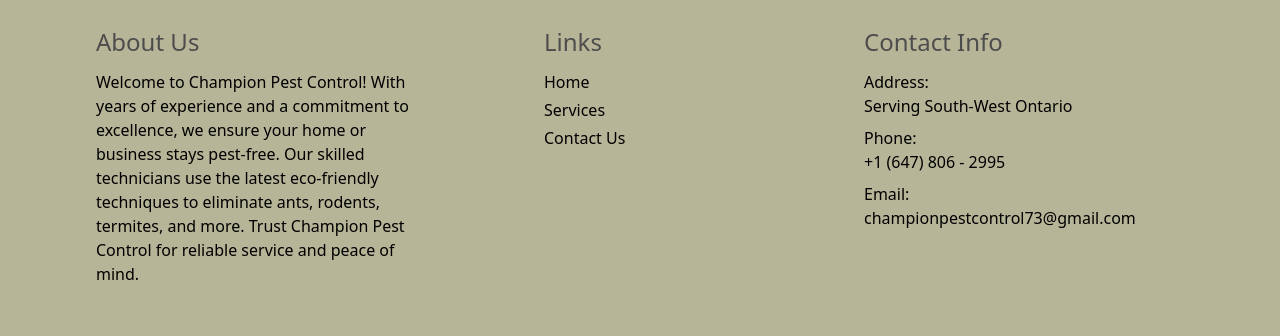
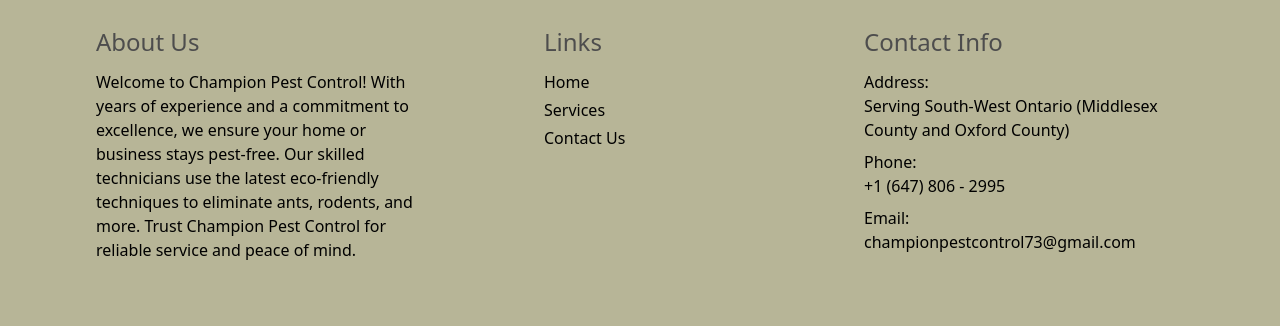
Before and after one commit to kramolar/CHAMPION-PEST-CONTROL, a React (Vite) app: page / in a window 1280 px wide. Shown: the part 1716-2052 px from the top of the page. Built offline with nearby package versions, Linux system fonts and the light colour scheme.

Commit message:
last deployment

```diff
--- a/src/pages/Home.jsx
+++ b/src/pages/Home.jsx
@@ -89,7 +89,7 @@
             Welcome to Champion Pest Control! With years of experience and a
             commitment to excellence, we ensure your home or business stays
             pest-free. Our skilled technicians use the latest eco-friendly
-            techniques to eliminate ants, rodents, termites, and more. Trust
+            techniques to eliminate ants, rodents, and more. Trust
             Champion Pest Control for reliable service and peace of mind.
           </div>
         </div>
@@ -109,7 +109,7 @@
           <div className="text-2xl text-brown-shade2">Contact Info</div>
           <div className="mt-3 font-medium">
             <div>{`Address: `}</div>
-            <div className="font-normal">Serving South-West Ontario</div>
+            <div className="font-normal">Serving South-West Ontario (Middlesex County and Oxford County)</div>
           </div>
           <div className="mt-2">
             <div className="font-medium">Phone:</div>
```
